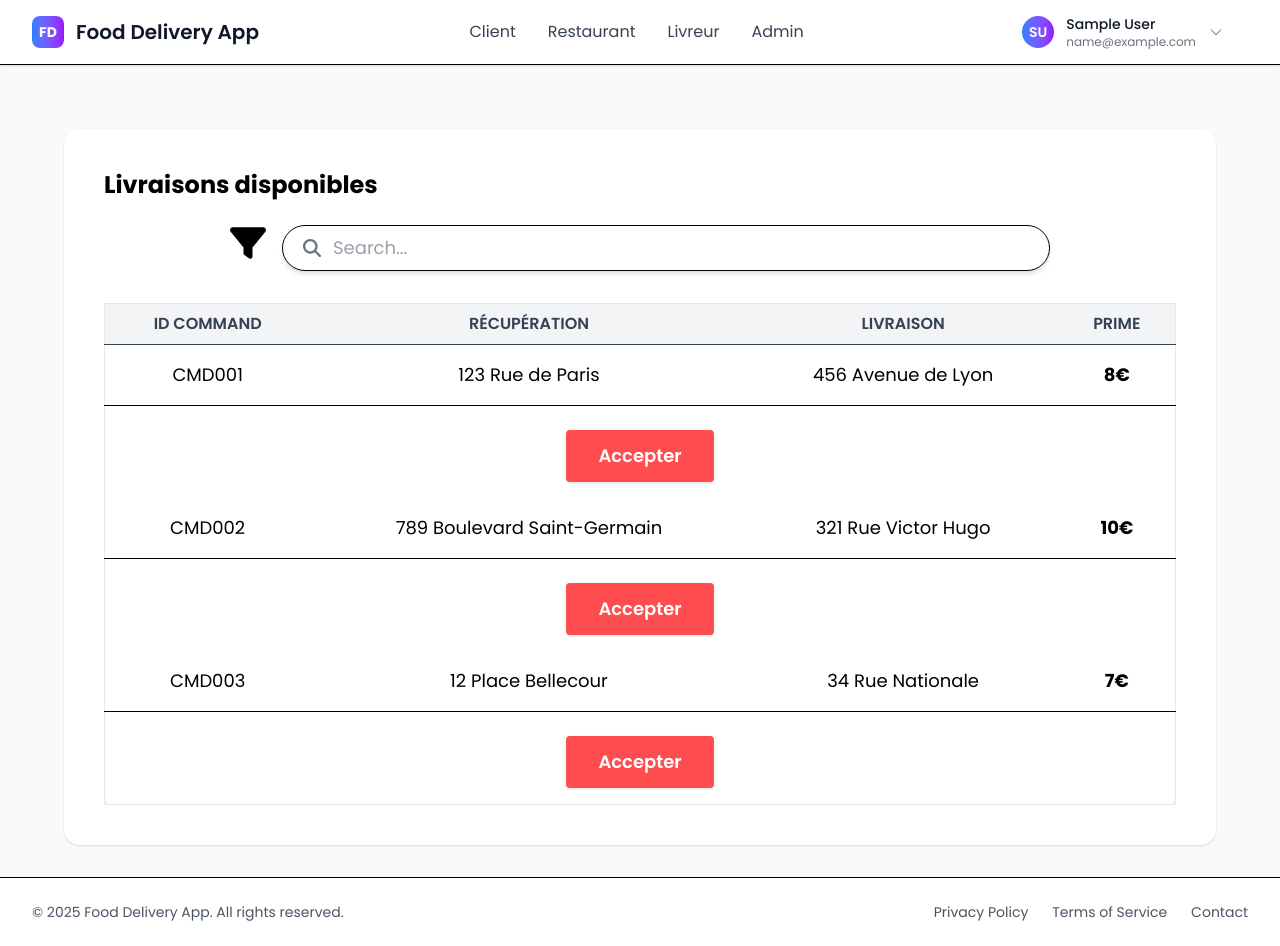
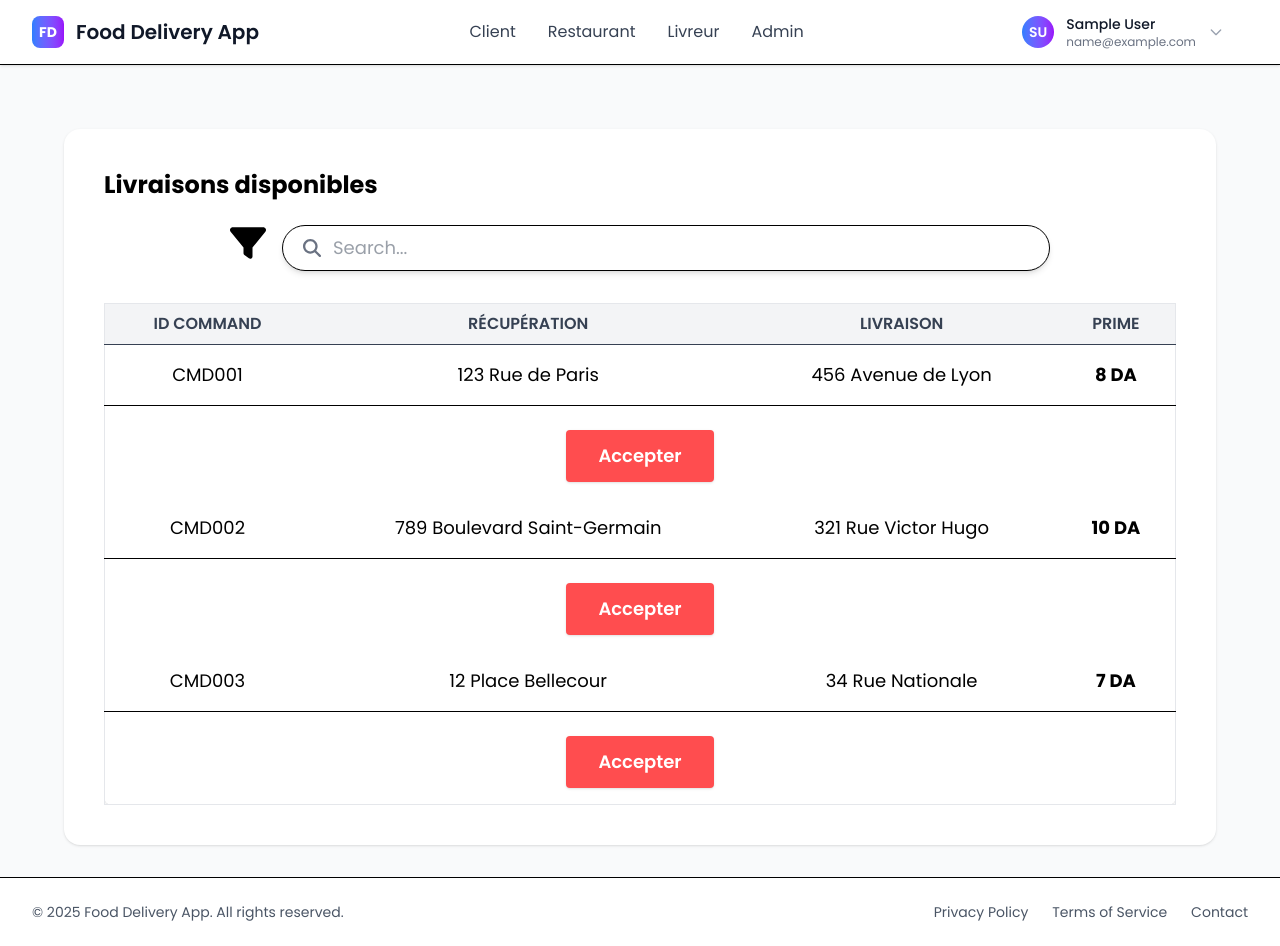
Before and after one commit to Zisou1/Project-dev-web-avanc-e, a React (Vite) app in the folder client/: page /livreur in a window 1280 px wide. Built offline with nearby package versions, Linux system fonts and the light colour scheme; sample sign-in values are in the browser's storage.

Commit message:
DA symbol

```diff
--- a/client/src/components/DataTable.jsx
+++ b/client/src/components/DataTable.jsx
@@ -19,7 +19,7 @@ const DeliveryTable = ({ deliveries, onAccept }) => {
             <div className="font-semibold">ID commande : <span className="font-normal">{delivery.id}</span></div>
             <div className="font-semibold">Adresse de récupération : <span className="font-normal">{delivery.pickup}</span></div>
             <div className="font-semibold">Adresse de livraison : <span className="font-normal">{delivery.address}</span></div>
-            <div className="font-semibold">prime : <span className="font-normal">{delivery.price}</span></div>
+            <div className="font-semibold">prime : <span className="font-normal">{delivery.price.replace('€', ' DA')}</span></div>
             <div className="font-semibold">Statut de la commande : <span className="font-normal">{delivery.status}</span></div>
             <button
               className="mt-4 w-full bg-[#FF4D4F] text-white py-3 px-8 rounded shadow hover:bg-[#e04345] transition font-semibold text-lg"
@@ -58,7 +58,7 @@ const DeliveryTable = ({ deliveries, onAccept }) => {
                   <td className="px-4 py-4 border-b text-center align-middle font-normal text-lg">{delivery.id}</td>
                   <td className="px-4 py-4 border-b text-center align-middle font-normal text-lg">{delivery.pickup}</td>
                   <td className="px-4 py-4 border-b text-center align-middle font-normal text-lg">{delivery.address}</td>
-                  <td className="px-4 py-4 border-b text-center align-middle font-bold text-lg">{delivery.price}</td>
+                  <td className="px-4 py-4 border-b text-center align-middle font-bold text-lg">{delivery.price.replace('€', ' DA')}</td>
                 </tr>
                 <tr>
                   <td colSpan={columns.length - 1} className="py-4">
```
